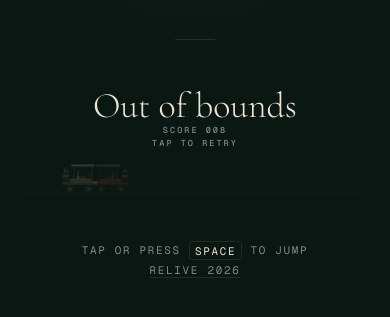
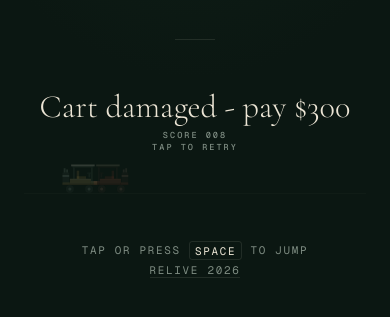
Before and after one commit to NotSuchABigMac/TheAge-2027, a plain HTML site: page index.html in a window 390 px wide. Shown: the part 341-658 px from the top of the page. Drawn offline with Linux system fonts and the light colour scheme.

Commit message:
Reword the game-over headline and double the difficulty ramp rate (#7)
"Out of bounds" becomes "Cart damaged - pay $300", and the speed ramp
now steps every 150 frames instead of 300, reaching the same 3x ceiling
in half the time (3000 frames rather than 6000).

The new headline is nearly twice as long as the old one, and at a fixed
46px it overflows a phone-width canvas -- canvas text neither wraps nor
clips, it just runs off the edge. The headline is now measured and
scaled down to fit the stage, so it sits inside the canvas at every
width (46px on desktop, ~32px on an iPhone, ~25px at 320px). Its
descenders also drop close to the score line at that size, so the
narrow-stage layout gets a little more clearance beneath it.

Co-authored-by: Claude <noreply@anthropic.com>

```diff
--- a/index.html
+++ b/index.html
@@ -463,14 +463,27 @@ kbd {
 
         ctx.textAlign = 'center';
         ctx.fillStyle = INK;
-        setTracked(FONT_DISPLAY, 46 * t, '0px');
-        ctx.fillText('Out of bounds', VIEW_W / 2, titleY);
+        // Fit the headline to the stage rather than trusting a fixed size:
+        // at 46px this string is wider than a phone-width canvas, and
+        // canvas text doesn't wrap or clip -- it just runs off the edge.
+        const headline = 'Cart damaged - pay $300';
+        let titleSize = 46 * t;
+        setTracked(FONT_DISPLAY, titleSize, '0px');
+        const maxWidth = VIEW_W - 40 * t;
+        const measured = ctx.measureText(headline).width;
+        if (measured > maxWidth) {
+            titleSize *= maxWidth / measured;
+            setTracked(FONT_DISPLAY, titleSize, '0px');
+        }
+        ctx.fillText(headline, VIEW_W / 2, titleY);
 
         ctx.fillStyle = MUTED;
         setTracked(FONT_MONO, 11 * t, '2px');
         if (narrow) {
-            ctx.fillText(scoreLine, VIEW_W / 2, titleY + 20 * t);
-            ctx.fillText('TAP TO RETRY', VIEW_W / 2, titleY + 36 * t);
+            // Extra clearance under the headline -- its descenders ("pay
+            // $300") drop close to the line below it at this size.
+            ctx.fillText(scoreLine, VIEW_W / 2, titleY + 26 * t);
+            ctx.fillText('TAP TO RETRY', VIEW_W / 2, titleY + 42 * t);
         } else {
             ctx.fillText(`${scoreLine}  ·  TAP OR SPACE TO RETRY`, VIEW_W / 2, titleY + 28 * t);
         }
@@ -514,7 +527,9 @@ kbd {
         if (!isGameOver) {
             score += 0.1;
             frames++;
-            if (frames > 0 && frames % 300 === 0 && speedMult < 3) speedMult += 0.1;
+            // Ramp every 150 frames rather than 300 -- twice as fast to
+            // reach the same 3x ceiling.
+            if (frames > 0 && frames % 150 === 0 && speedMult < 3) speedMult += 0.1;
             requestAnimationFrame(animate);
         } else {
             // The collision is detected *during* the paint above, so that
```
